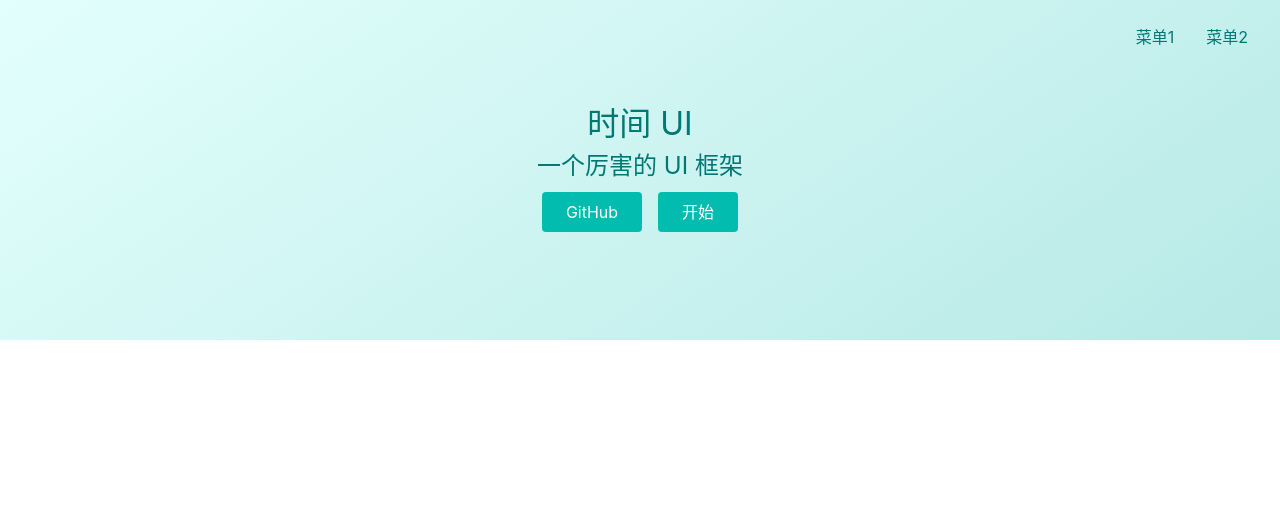
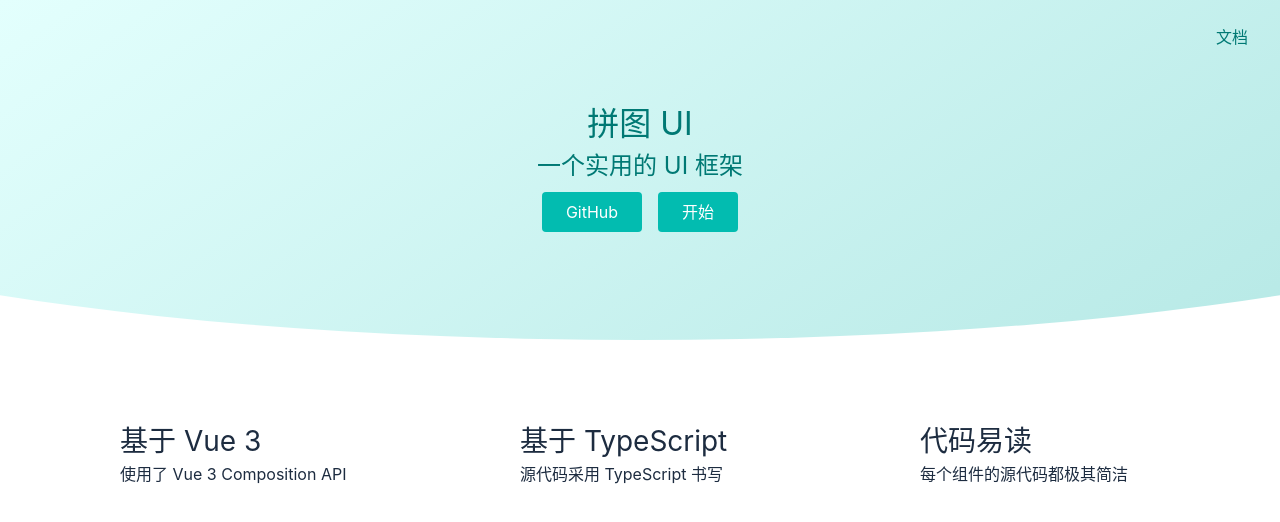
Before and after one commit to Kidnapped33/puzzle-ui, a Vue app: page /#/ in a window 1280 px wide. Shown: the top 522 px of the page. Built offline with nearby package versions, Linux system fonts and the light colour scheme.

Commit message:
首页优化

```diff
--- a/index.html
+++ b/index.html
@@ -6,7 +6,7 @@
   <link rel="icon" href="/favicon.ico" />
   <meta name="viewport" content="width=device-width, initial-scale=1.0">
   <title>Vite App</title>
-  <script src="//at.alicdn.com/t/font_2182696_w0kie3twkf9.js"></script>
+  <script src="//at.alicdn.com/t/font_2182696_czajyqi4jk.js"></script>
 </head>
 
 <body>
--- a/src/components/Topnav.vue
+++ b/src/components/Topnav.vue
@@ -1,15 +1,18 @@
 <template>
 <div class="topnav">
-    <div class="logo">
+    <router-link to="/" class="logo">
         <svg class="icon">
-            <use xlink:href="#icon-puzzle"></use>
+            <use xlink:href="#icon-pintu"></use>
         </svg>
-    </div>
+    </router-link>
     <ul class="menu">
-        <li>菜单1</li>
-        <li>菜单2</li>
+        <li>
+            <router-link to="/doc">文档 </router-link>
+        </li>
     </ul>
-    <span class="toggleAsideButton" @click="toggleAside"></span>
+    <svg v-if="toggleMenuButtonVisible" class="toggleAsideButton" @click="toggleAside">
+        <use xlink:href="#icon-list2"></use>
+    </svg>
 </div>
 </template>
 
@@ -19,6 +22,12 @@
     Ref
 } from "vue";
 export default {
+    props: {
+        toggleMenuButtonVisible: {
+            type: Boolean,
+            default: false
+        }
+    },
     setup() {
         const asideVisible = inject < Ref < boolean >> ("asideVisible");
         const toggleAside = () => {
@@ -67,9 +76,8 @@
     }
 
     >.toggleAsideButton {
-        width: 24px;
-        height: 24px;
-        background: red;
+        width: 32px;
+        height: 32px;
         position: absolute;
         left: 16px;
         top: 50%;
--- a/src/views/Doc.vue
+++ b/src/views/Doc.vue
@@ -1,6 +1,6 @@
 <template>
 <div class="layout">
-    <Topnav class="nav" />
+    <Topnav toggleMenuButtonVisible class="nav" />
     <div class="content">
         <aside v-if="asideVisible">
             <h2>组件列表</h2>
--- a/src/views/Home.vue
+++ b/src/views/Home.vue
@@ -3,8 +3,8 @@
     <div class="topnavAndBanner">
         <Topnav />
         <div class="banner">
-            <h1>时间 UI</h1>
-            <h2>一个厉害的 UI 框架</h2>
+            <h1>拼图 UI</h1>
+            <h2>一个实用的 UI 框架</h2>
             <p class="actions">
                 <a href="https://github.com/Kidnapped33" target="_blank"> GitHub</a>
                 <router-link to="/doc">开始</router-link>
@@ -12,15 +12,29 @@
         </div>
     </div>
     <div class="features">
-        <svg class="icon">
+        <ul>
+            <li>
+                <svg>
                     <use xlink:href="#icon-vue"></use>
                 </svg>
-        <svg class="icon">
+                <h3>基于 Vue 3</h3>
+                <p>使用了 Vue 3 Composition API</p>
+            </li>
+            <li>
+                <svg>
                     <use xlink:href="#icon-ts"></use>
                 </svg>
-        <svg class="icon">
+                <h3>基于 TypeScript</h3>
+                <p>源代码采用 TypeScript 书写</p>
+            </li>
+            <li>
+                <svg>
                     <use xlink:href="#icon-light"></use>
                 </svg>
+                <h3>代码易读</h3>
+                <p>每个组件的源代码都极其简洁</p>
+            </li>
+        </ul>
     </div>
 </div>
 </template>
@@ -43,12 +57,52 @@
     background: linear-gradient(145deg,
             rgba(227, 255, 253, 1) 0%,
             rgba(183, 233, 230, 1) 100%);
+    clip-path: ellipse(80% 60% at 50% 40%);
 }
 
 .features {
+    margin: 64px auto;
+    width: 400px;
+
+    @media (min-width: 800px) {
+        width: 800px;
+    }
+
+    @media (min-width: 1200px) {
+        width: 1200px;
+    }
+
+    >ul {
+        display: flex;
+        flex-wrap: wrap;
+
+        >li {
+            width: 400px;
+            margin: 16px 0;
+            display: grid;
+            justify-content: start;
+            align-content: space-between;
+            grid-template-areas:
+                "icon title"
+                "icon text";
+            grid-template-columns: 80px auto;
+            grid-template-rows: 1fr auto;
+
             >svg {
-        width: 40px;
-        height: 40px;
+                grid-area: icon;
+                width: 64px;
+                height: 64px;
+            }
+
+            >h3 {
+                grid-area: title;
+                font-size: 28px;
+            }
+
+            >p {
+                grid-area: text;
+            }
+        }
     }
 }
 
```
Lines whose indentation alone changed are shown as unchanged.
